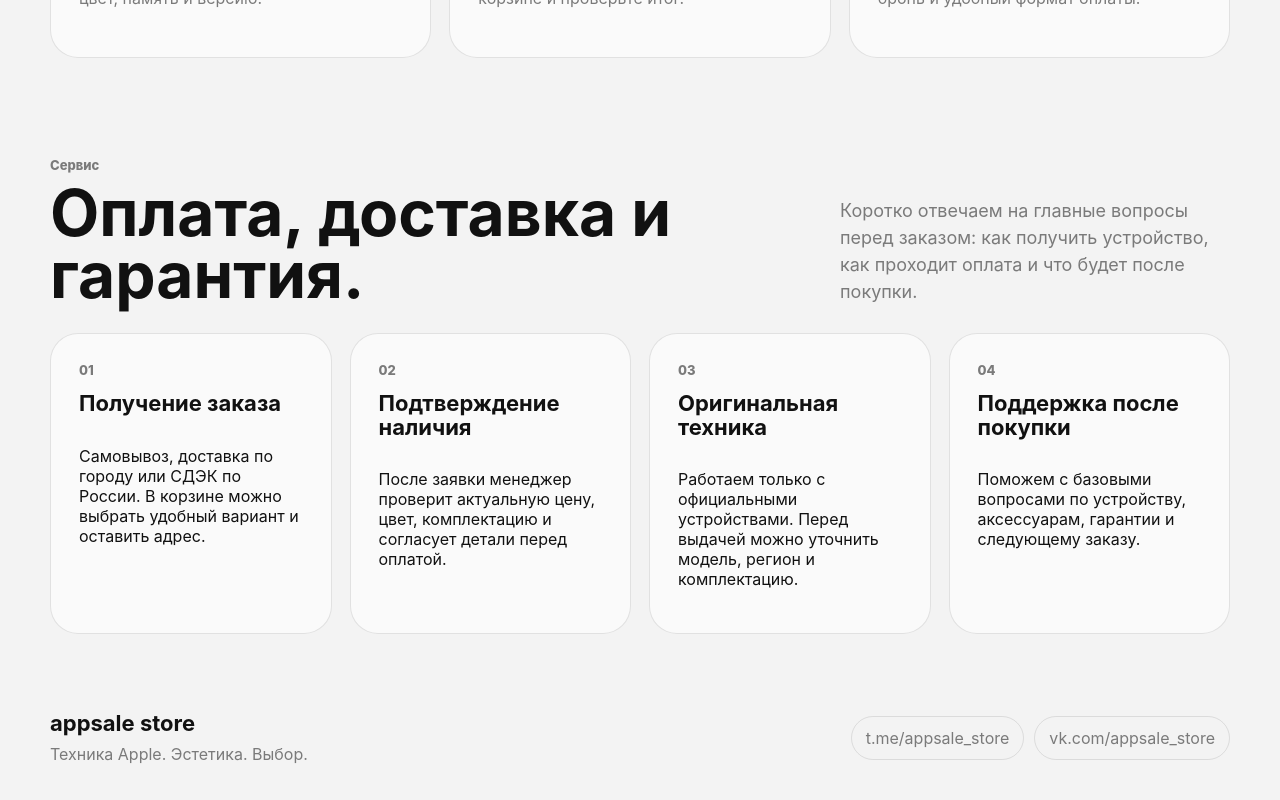
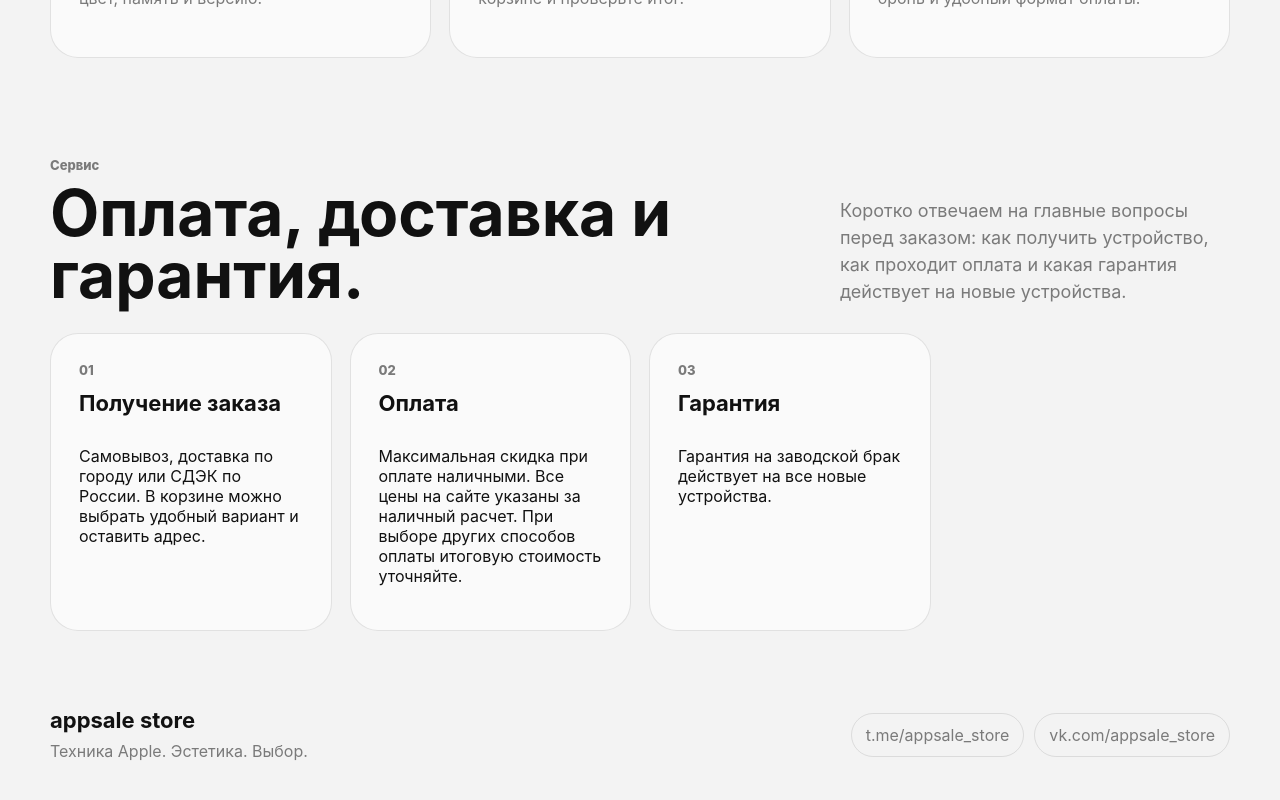
Before and after one commit to it706/appsale-store, a Next.js app: page / in a window 1280 px wide. Shown: the part 7280-8080 px from the top of the page. Built offline with nearby package versions, Linux system fonts and the light colour scheme.

Commit message:
Update service payment and warranty blocks

```diff
--- a/app/page.tsx
+++ b/app/page.tsx
@@ -1437,7 +1437,7 @@ export default function Home() {
             <span>Сервис</span>
             <h2>Оплата, доставка и гарантия.</h2>
           </div>
-          <p>Коротко отвечаем на главные вопросы перед заказом: как получить устройство, как проходит оплата и что будет после покупки.</p>
+          <p>Коротко отвечаем на главные вопросы перед заказом: как получить устройство, как проходит оплата и какая гарантия действует на новые устройства.</p>
         </div>
         <div className="serviceGrid">
           <article>
@@ -1447,18 +1447,13 @@ export default function Home() {
           </article>
           <article>
             <span>02</span>
-            <strong>Подтверждение наличия</strong>
-            <p>После заявки менеджер проверит актуальную цену, цвет, комплектацию и согласует детали перед оплатой.</p>
+            <strong>Оплата</strong>
+            <p>Максимальная скидка при оплате наличными. Все цены на сайте указаны за наличный расчет. При выборе других способов оплаты итоговую стоимость уточняйте.</p>
           </article>
           <article>
             <span>03</span>
-            <strong>Оригинальная техника</strong>
-            <p>Работаем только с официальными устройствами. Перед выдачей можно уточнить модель, регион и комплектацию.</p>
-          </article>
-          <article>
-            <span>04</span>
-            <strong>Поддержка после покупки</strong>
-            <p>Поможем с базовыми вопросами по устройству, аксессуарам, гарантии и следующему заказу.</p>
+            <strong>Гарантия</strong>
+            <p>Гарантия на заводской брак действует на все новые устройства.</p>
           </article>
         </div>
       </section>
```
